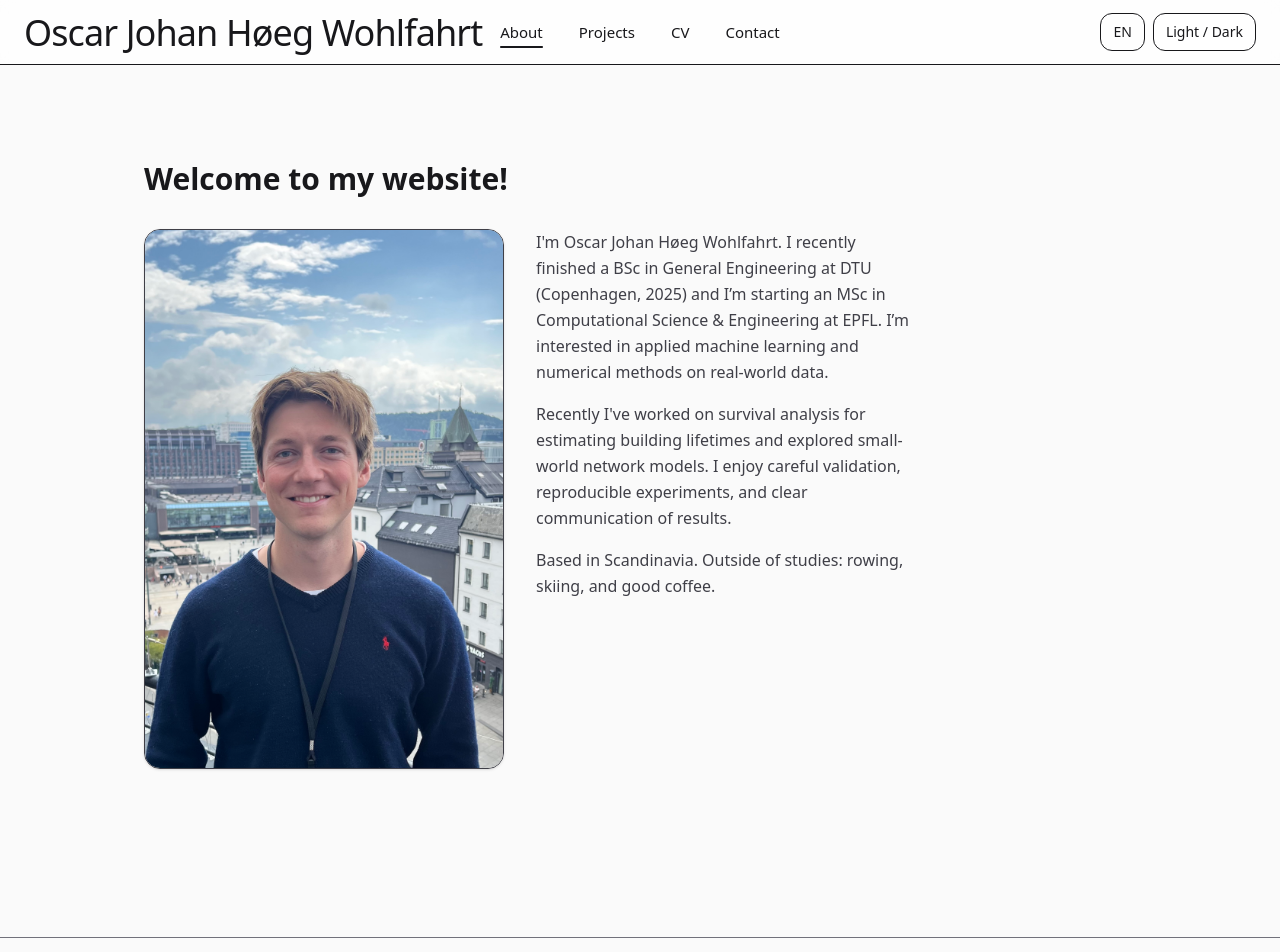
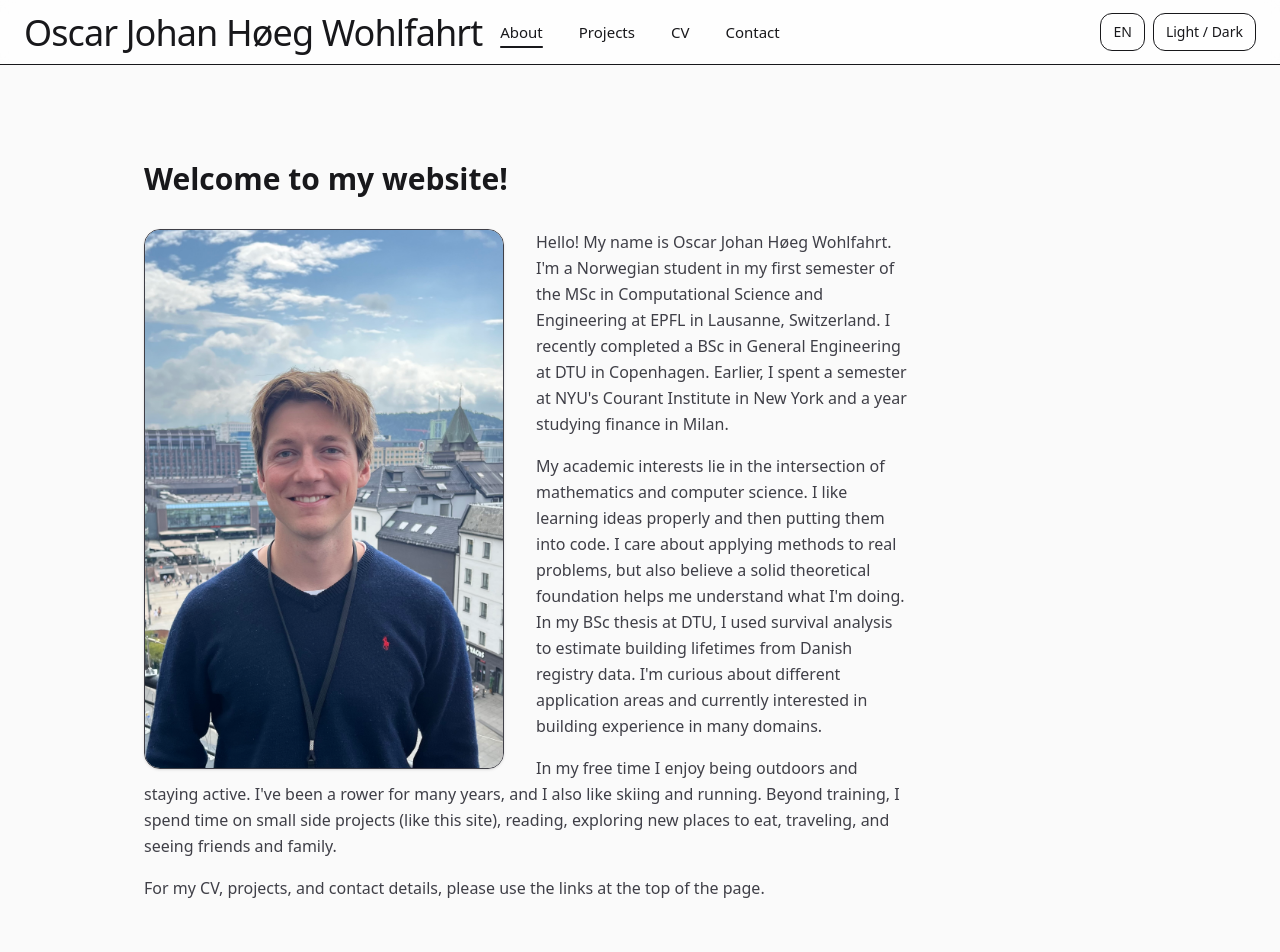
Before and after one commit to OscarWohlf/personal_website, a React (Vite) app: page / in a window 1280 px wide. Shown: the top 952 px of the page. Built offline with nearby package versions, Linux system fonts and the light colour scheme.

Commit message:
updated home page

```diff
--- a/src/i18n/i18n.tsx
+++ b/src/i18n/i18n.tsx
@@ -9,10 +9,10 @@ const en: Dict = {
   "nav.contact": "Contact",
 
   "home.title": "Welcome to my website!",
-  "home.h1": "Computational science & machine learning",
-  "home.p1": "I'm Oscar Johan Høeg Wohlfahrt. I recently finished a BSc in General Engineering at DTU (Copenhagen, 2025) and I’m starting an MSc in Computational Science & Engineering at EPFL. I’m interested in applied machine learning and numerical methods on real-world data.",
-  "home.p2": "Recently I've worked on survival analysis for estimating building lifetimes and explored small-world network models. I enjoy careful validation, reproducible experiments, and clear communication of results.",
-  "home.p3": "Based in Scandinavia. Outside of studies: rowing, skiing, and good coffee.",
+  "home.p1": "Hello! My name is Oscar Johan Høeg Wohlfahrt. I'm a Norwegian student in my first semester of the MSc in Computational Science and Engineering at EPFL in Lausanne, Switzerland. I recently completed a BSc in General Engineering at DTU in Copenhagen. Earlier, I spent a semester at NYU's Courant Institute in New York and a year studying finance in Milan.",
+  "home.p2": "My academic interests lie in the intersection of mathematics and computer science. I like learning ideas properly and then putting them into code. I care about applying methods to real problems, but also believe a solid theoretical foundation helps me understand what I'm doing. In my BSc thesis at DTU, I used survival analysis to estimate building lifetimes from Danish registry data. I'm curious about different application areas and currently interested in building experience in many domains.",
+  "home.p3": "In my free time I enjoy being outdoors and staying active. I've been a rower for many years, and I also like skiing and running. Beyond training, I spend time on small side projects (like this site), reading, exploring new places to eat, traveling, and seeing friends and family.",
+  "home.p4": "For my CV, projects, and contact details, please use the links at the top of the page.",
 
   "projects.title": "Projects",
   "contact.title": "Contact",
@@ -35,10 +35,10 @@ const nb: Dict = {
   "nav.contact": "Kontakt",
 
   "home.title": "Velkommen til nettsiden min!",
-  "home.h1": "Beregningsvitenskap og maskinlæring",
-  "home.p1": "Jeg heter Oscar Johan Høeg Wohlfahrt. Jeg fullførte nylig en bachelor i Allmenn ingeniørvitenskap ved DTU (København, 2025) og begynner på master i Computational Science & Engineering ved EPFL. Jeg er interessert i anvendt maskinlæring og numeriske metoder på data fra virkeligheten.",
-  "home.p2": "Nylig har jeg jobbet med overlevelsesanalyse for å anslå bygningers levetid, og utforsket small-world-nettverksmodeller. Jeg liker grundig validering, reproducerbare eksperimenter og tydelig formidling av resultater.",
-  "home.p3": "Basert i Skandinavia. Utenfor studier: roing, ski og god kaffe.",
+  "home.p1": "Hei! Jeg heter Oscar Johan Høeg Wohlfahrt. Jeg er en norsk student, som foreløpig er på første semester på en MSc i Computational Science and Engineering ved EPFL i Lausanne, Sveits. Jeg fullførte nylig en BSc i General Engineering ved DTU i København. Tidligere har jeg hatt et utvekslingssemester ved NYUs Courant Institute i New York og ett år med finansstudier i Milano.",
+  "home.p2": "Mine faglige interesser ligger i skjæringspunktet mellom matematikk og informatikk. Jeg liker å lære ideer skikkelig, for så å omsette dem til kode. Jeg er opptatt av å jobbe med reelle problemstillinger, men synes også det er viktig med et solid teoretisk grunnlag for å forstå hva man jobber med. I bacheloroppgaven min ved DTU brukte jeg overlevelsesanalyse til å estimere levetid av danske bygninger. Jeg er nysgjerrig på ulike anvendelsesområder og ønsker nå å bygge erfaring i ulike sektorer.",
+  "home.p3": "På fritiden liker jeg å være ute og holde meg aktiv. Jeg har rodd i mange år, og liker også ski og løping. Utover trening bruker jeg tid på små sideprosjekter (som denne nettsiden), lesing, å utforske nye spisesteder, reising og tid med venner og familie.",
+  "home.p4": "For CV, prosjekter og kontaktinformasjon, bruk lenkene øverst på siden.",
 
   "projects.title": "Prosjekter",
   "contact.title": "Kontakt",
--- a/src/pages/Home.tsx
+++ b/src/pages/Home.tsx
@@ -21,14 +21,13 @@ export default function Home() {
           "
         />
 
-        <h2 className="sr-only">{t("home.h1")}</h2>
-
-        <p>{t("home.p1")}</p>
+        <p className="mt-4">{t("home.p1")}</p>
 
         <p className="mt-4">{t("home.p2")}</p>
 
         <p className="mt-4">{t("home.p3")}</p>
 
+        <p className="mt-4">{t("home.p4")}</p>
         <div className="clear-both" />
       </article>
     </section>
```
